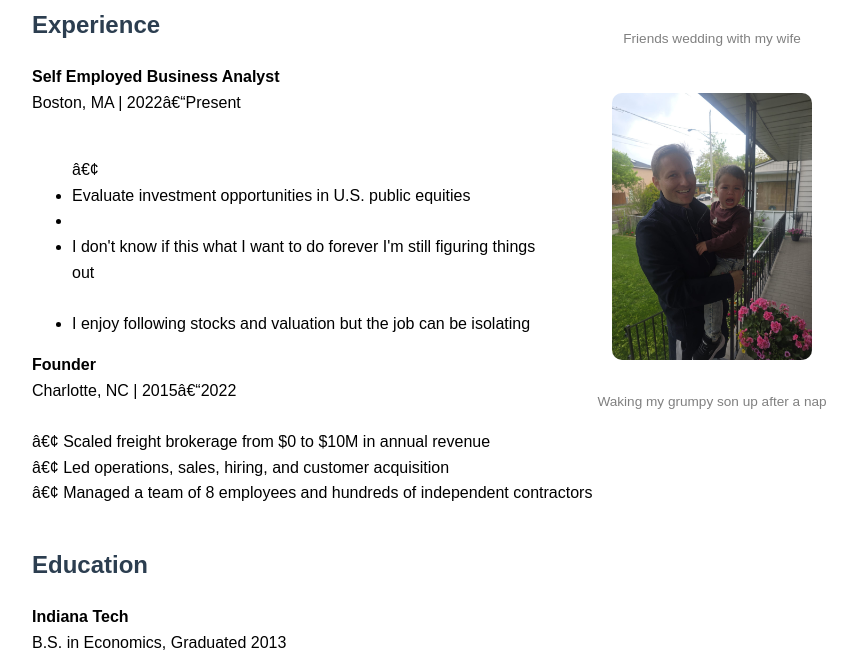
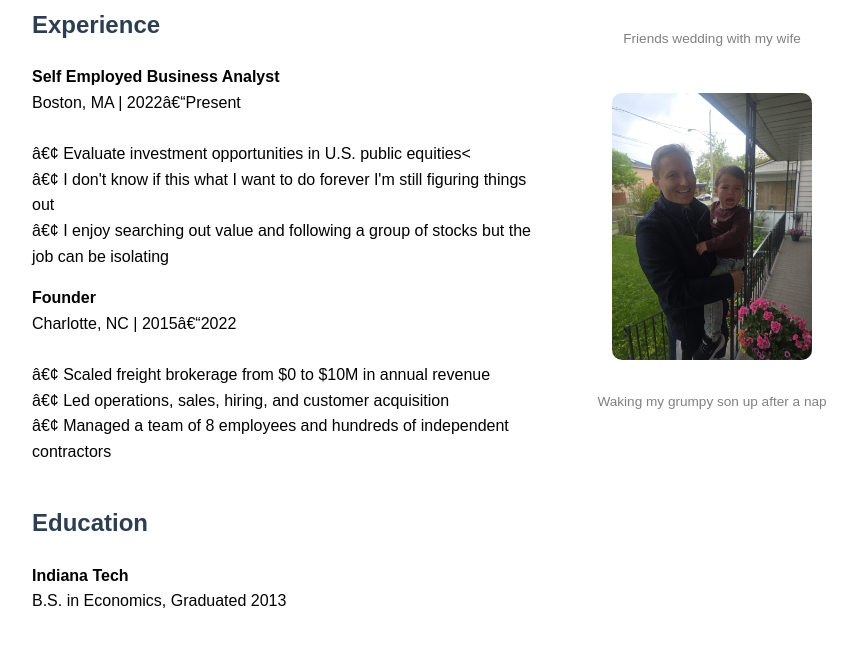
Before and after one commit to caseyjames1990/caseyjames1990.github.io, a plain HTML site: page index.html in a window 1280 px wide. Shown: the part 440-1100 px from the top of the page, without its empty margins (8-851 px from the left). Drawn offline with Linux system fonts and the light colour scheme.

Commit message:
Update index.html

```diff
--- a/index.html
+++ b/index.html
@@ -65,13 +65,9 @@
     <p><strong> Self Employed Business Analyst</strong><br>
     Boston, MA | 2022–Present<br><br>
 
-      <ul>
-    • <li>Evaluate investment opportunities in U.S. public equities<li> <br>
-      <li>I don't know if this what I want to do forever I'm still figuring things out </li><br>
-        <li>I enjoy following stocks and valuation but the job can be isolating </li>
-
-
-    </ul>
+    • Evaluate investment opportunities in U.S. public equities< <br>
+    • I don't know if this what I want to do forever I'm still figuring things out <br>
+    • I enjoy searching out value and following a group of stocks but the job can be isolating
 
 
 
```
